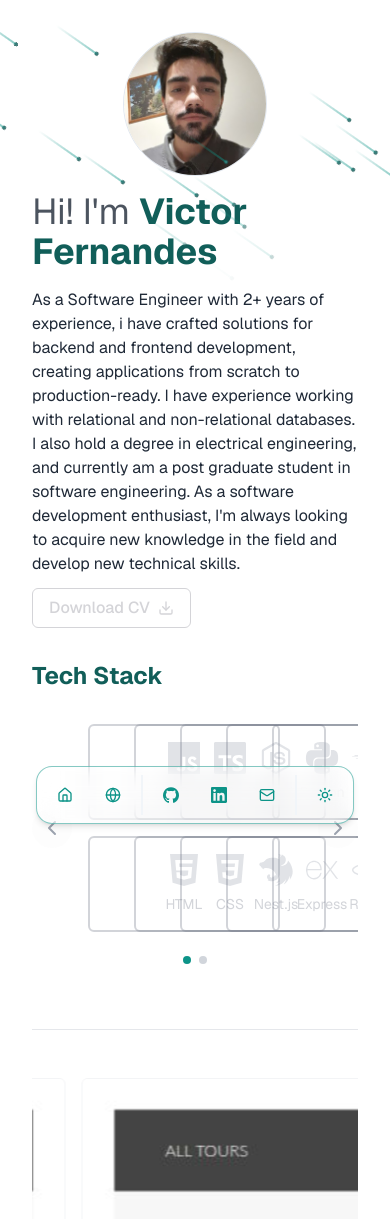
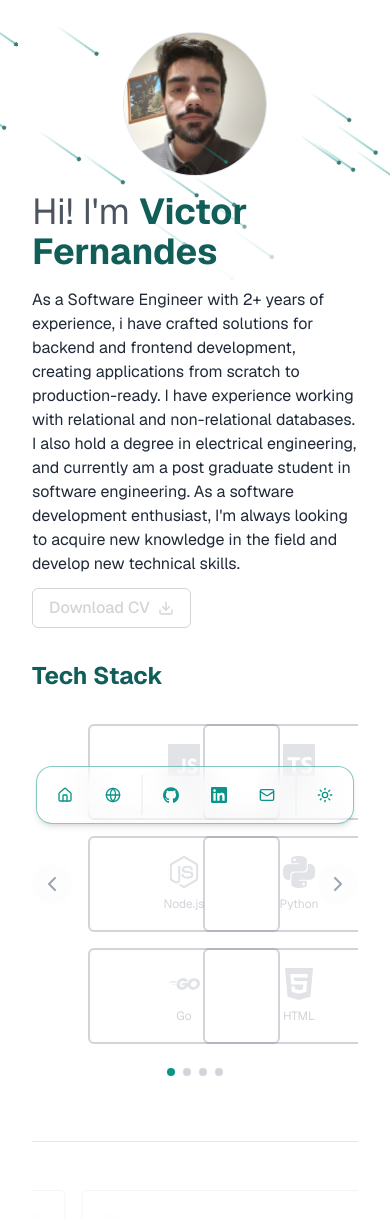
Before and after one commit to Victormrf/portfolio, a Next.js app: page / in a window 390 px wide. Shown: the top 1219 px of the page. Built offline with nearby package versions, Linux system fonts and the light colour scheme.

Commit message:
Adjusted tech stack section for different screen sizes

```diff
--- a/components/Skills.tsx
+++ b/components/Skills.tsx
@@ -2,14 +2,35 @@
 
 import { skillsData } from "@/data/skills";
 import { motion, AnimatePresence } from "framer-motion";
-import { useState } from "react";
+import { useEffect, useState } from "react";
 import { ChevronLeft, ChevronRight } from "lucide-react";
 
 const Skills = () => {
-  const itemsPerPage = 10;
   const [currentPage, setCurrentPage] = useState(0);
+  const [itemsPerPage, setItemsPerPage] = useState(10);
 
-  // Split skills into pages of 12 items
+  // Updating itemsPerPage based on screen width
+  useEffect(() => {
+    const updateItemsPerPage = () => {
+      if (window.innerWidth < 640) {
+        setItemsPerPage(4);
+      }
+      if (window.innerWidth < 1024) {
+        setItemsPerPage(6);
+      } else {
+        setItemsPerPage(10);
+      }
+    };
+
+    // Update the mount and window resize
+    updateItemsPerPage();
+    window.addEventListener("resize", updateItemsPerPage);
+
+    // Cleanup event listener
+    return () => window.removeEventListener("resize", updateItemsPerPage);
+  }, []);
+
+  // Split skills into pages of 10 items
   const pages = Array.from(
     { length: Math.ceil(skillsData.length / itemsPerPage) },
     (_, i) => skillsData.slice(i * itemsPerPage, (i + 1) * itemsPerPage)
@@ -23,6 +44,16 @@ const Skills = () => {
     setCurrentPage((prev) => (prev < pages.length - 1 ? prev + 1 : 0));
   };
 
+  // Automatically cycle through pages every 3 seconds
+  useEffect(() => {
+    const interval = setInterval(() => {
+      setCurrentPage((prev) => (prev < pages.length - 1 ? prev + 1 : 0));
+    }, 8000); // 8 seconds
+
+    // Clear the interval when the component unmounts
+    return () => clearInterval(interval);
+  }, [pages.length]);
+
   return (
     <div className="flex flex-col gap-8 w-full">
       <div>
@@ -32,6 +63,7 @@ const Skills = () => {
       </div>
       <div className="flex justify-center">
         <div className="relative w-full max-w-7xl flex items-center gap-4">
+          {/* Previous Button */}
           <button
             onClick={handlePrevPage}
             className="w-10 h-10 flex-shrink-0 flex items-center justify-center rounded-full bg-gray-200/10 hover:bg-teal-600/10 text-gray-400 hover:text-teal-600 dark:text-gray-400 dark:hover:text-teal-400 transition-colors duration-300"
@@ -40,6 +72,7 @@ const Skills = () => {
             <ChevronLeft className="w-6 h-6" />
           </button>
 
+          {/* Skills Grid */}
           <div className="flex-1">
             <AnimatePresence mode="wait">
               <motion.div
@@ -48,13 +81,13 @@ const Skills = () => {
                 animate={{ opacity: 1, x: 0 }}
                 exit={{ opacity: 0, x: -100 }}
                 transition={{ duration: 0.3 }}
-                className="grid grid-cols-5 gap-4"
+                className="grid grid-cols-2 sm:grid-cols-3 md:grid-cols-4 lg:grid-cols-5 gap-4"
               >
                 {pages[currentPage]?.map((skill, index) => (
                   <div key={index}>
                     <div className="h-24 w-48 group flex flex-col items-center justify-center gap-2 border-2 rounded-md p-4 text-sm border-gray-500/30 hover:border-teal-600 transition-colors duration-300 aspect-square">
-                      <skill.icon className="w-10 h-10 text-gray-400/30 group-hover:text-teal-500 dark:group-hover:text-teal-400 transition-colors duration-300" />
-                      <span className="text-gray-500/30 group-hover:text-teal-500 dark:group-hover:text-teal-400 transition-colors duration-300">
+                      <skill.icon className="w-8 h-8 sm:w-10 sm:h-10 text-gray-400/30 group-hover:text-teal-500 dark:group-hover:text-teal-400 transition-colors duration-300" />
+                      <span className="text-xs sm:text-sm text-gray-500/30 group-hover:text-teal-500 dark:group-hover:text-teal-400 transition-colors duration-300">
                         {skill.name}
                       </span>
                     </div>
@@ -64,6 +97,7 @@ const Skills = () => {
             </AnimatePresence>
           </div>
 
+          {/* Next Button */}
           <button
             onClick={handleNextPage}
             className="w-10 h-10 flex-shrink-0 flex items-center justify-center rounded-full bg-gray-200/10 hover:bg-teal-600/10 text-gray-400 hover:text-teal-600 dark:text-gray-400 dark:hover:text-teal-400 transition-colors duration-300"
@@ -72,6 +106,7 @@ const Skills = () => {
             <ChevronRight className="w-6 h-6" />
           </button>
 
+          {/* Pagination Dots */}
           <div className="flex justify-center gap-2 mt-4 absolute bottom-[-2rem] left-1/2 transform -translate-x-1/2">
             {pages.map((_, index) => (
               <button
```
